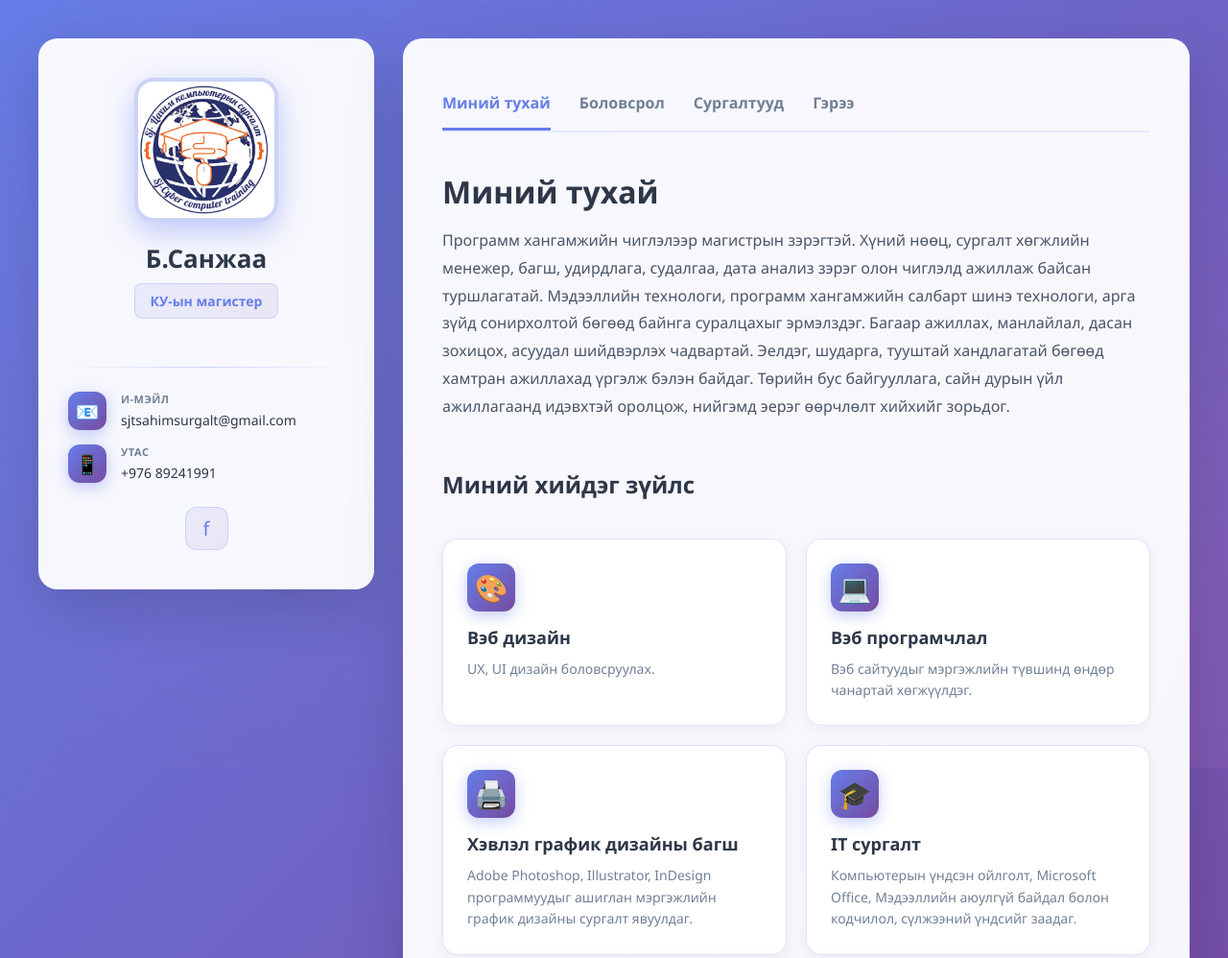
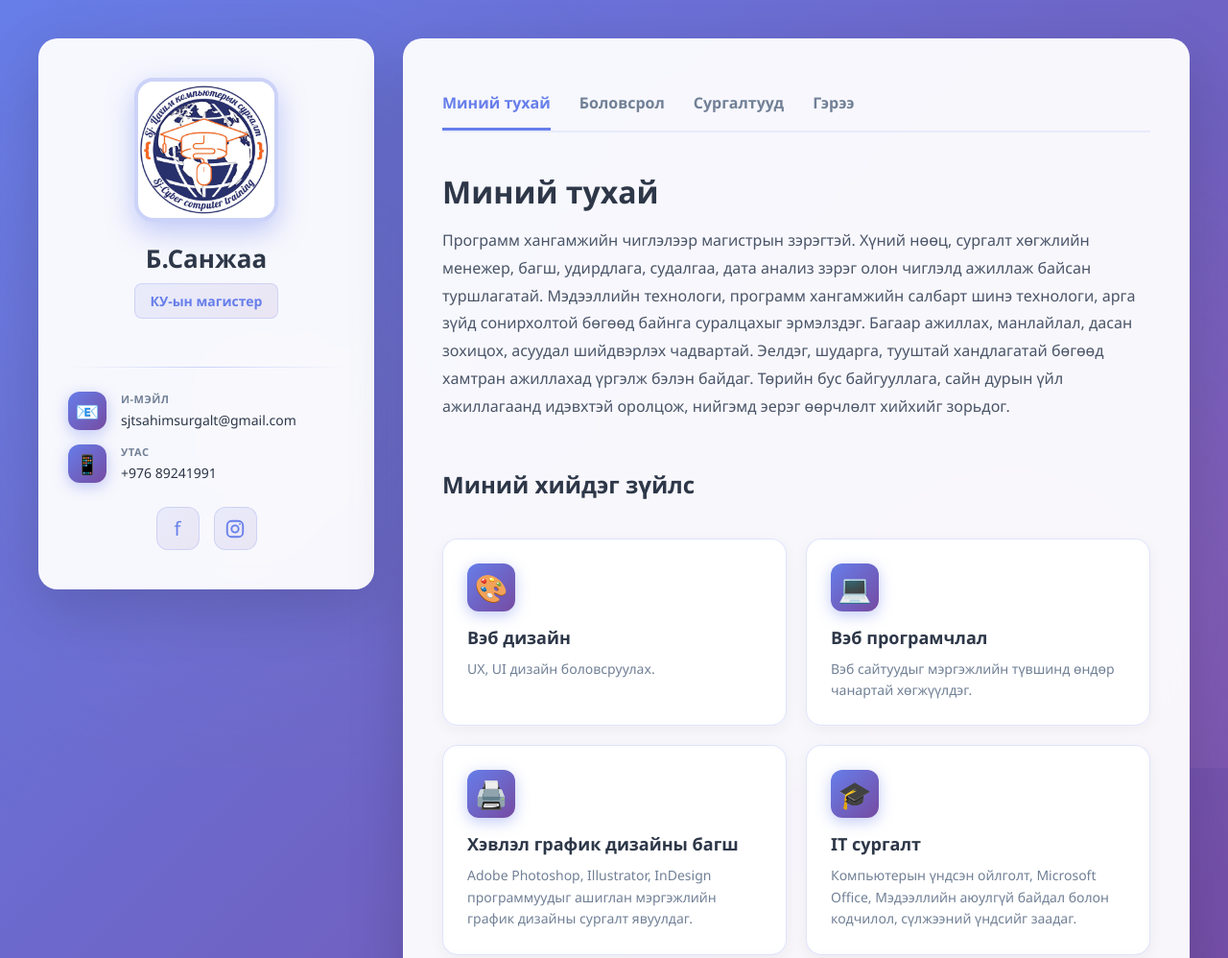
Before and after one commit to Sjtsahimsurgalt/Sjtsahimsurgalt.mn, a plain HTML site: page index.html in a window 1280 px wide. Shown: the top 998 px of the page at 96% size. Drawn offline with Linux system fonts and the light colour scheme.

Commit message:
Update index.html

```diff
--- a/index.html
+++ b/index.html
@@ -490,6 +490,13 @@
                 <a href="https://www.facebook.com/Sj19b/" class="social-btn" target="_blank" title="Facebook">
                     <span>f</span>
                 </a>
+                <a href="https://www.instagram.com/sanjaa_batbayar" class="social-btn" target="_blank" title="Instagram">
+                    <svg width="22" height="22" viewBox="0 0 24 24" fill="none" stroke="currentColor" stroke-width="2" stroke-linecap="round" stroke-linejoin="round" aria-hidden="true">
+                        <rect x="3" y="3" width="18" height="18" rx="5"></rect>
+                        <circle cx="12" cy="12" r="4"></circle>
+                        <circle cx="17.5" cy="6.5" r="1" fill="currentColor" stroke="none"></circle>
+                    </svg>
+                </a>
             </div>
         </aside>
 
```
